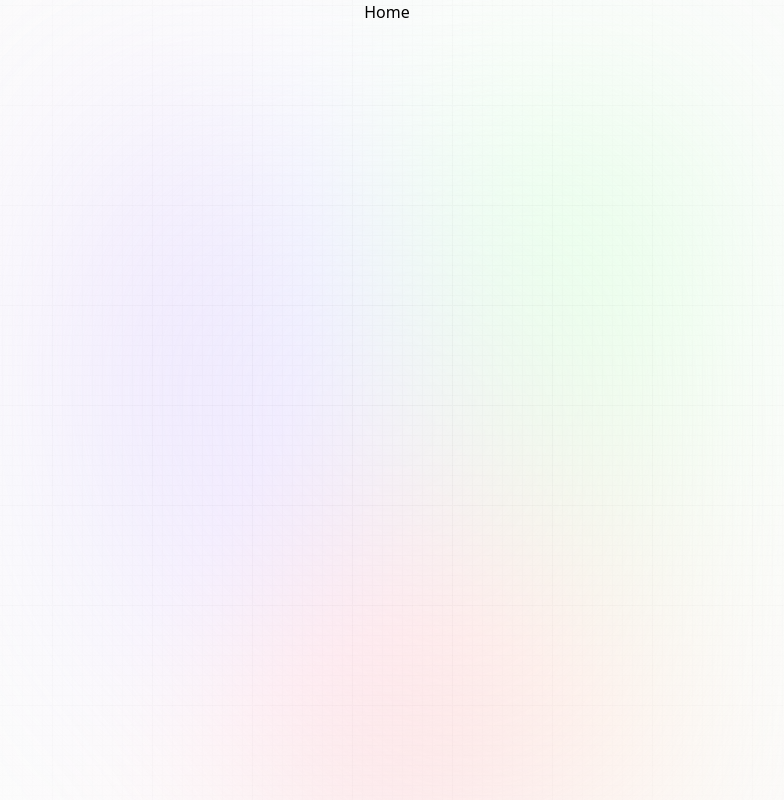
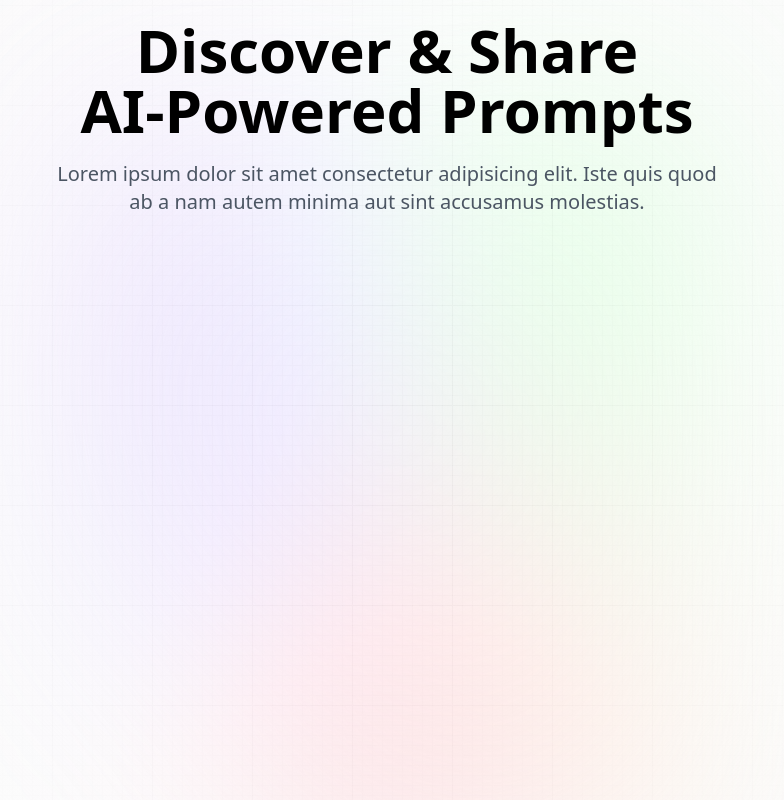
Before and after one commit to mcmicko/nextjs14-2023, a Next.js app: page / in a window 1280 px wide. Shown: the whole page, without its empty margins (253-1037 px from the left). Built offline with nearby package versions, Linux system fonts and the light colour scheme.

Commit message:
Init Component

```diff
--- a/app/page.jsx
+++ b/app/page.jsx
@@ -1,7 +1,20 @@
 import React from 'react';
 
 const Home = () => {
-  return <div>Home</div>;
+  return (
+    <section className='w-full flex-center flex-col'>
+      <h1 className='head_text text-center'>
+        Discover & Share <br className='max-md:hidden' />
+        <span>AI-Powered Prompts</span>
+      </h1>
+      <p className='desc text-center'>
+        Lorem ipsum dolor sit amet consectetur adipisicing elit. Iste quis quod
+        ab a nam autem minima aut sint accusamus molestias.
+      </p>
+
+      {/**feed */}
+    </section>
+  );
 };
 
 export default Home;
--- /dev/null
+++ b/components/Feed.jsx
@@ -0,0 +1,7 @@
+import React from 'react';
+
+const Feed = () => {
+  return <div>Feed</div>;
+};
+
+export default Feed;
--- /dev/null
+++ b/components/Form.jsx
@@ -0,0 +1,7 @@
+import React from 'react';
+
+const Form = () => {
+  return <div>Form</div>;
+};
+
+export default Form;
--- /dev/null
+++ b/components/Nav.jsx
@@ -0,0 +1,7 @@
+import React from 'react';
+
+const Nav = () => {
+  return <div>Nav</div>;
+};
+
+export default Nav;
--- /dev/null
+++ b/components/Profile.jsx
@@ -0,0 +1,7 @@
+import React from 'react';
+
+const Profile = () => {
+  return <div>Profile</div>;
+};
+
+export default Profile;
--- /dev/null
+++ b/components/PromptCard.jsx
@@ -0,0 +1,7 @@
+import React from 'react';
+
+const PromptCard = () => {
+  return <div>PromptCard</div>;
+};
+
+export default PromptCard;
--- /dev/null
+++ b/components/Provider.jsx
@@ -0,0 +1,7 @@
+import React from 'react';
+
+const Provider = () => {
+  return <div>Provider</div>;
+};
+
+export default Provider;
```
